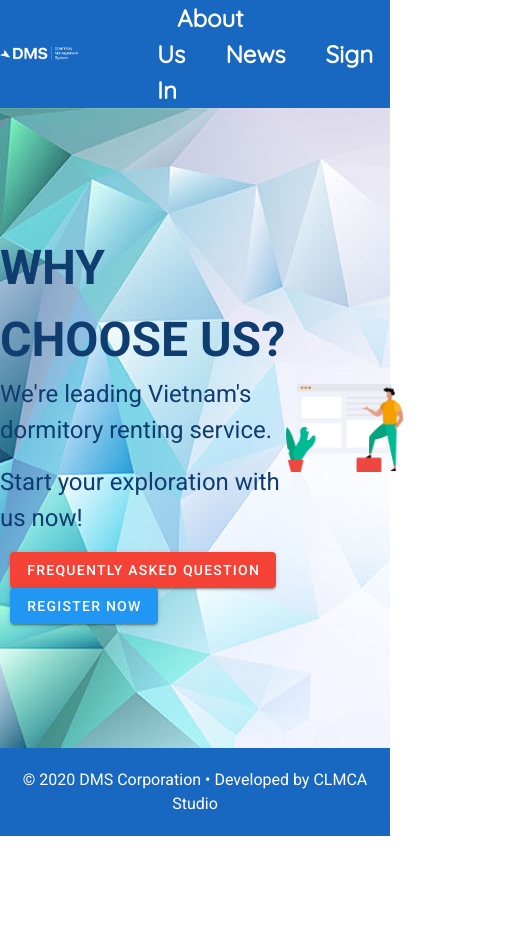
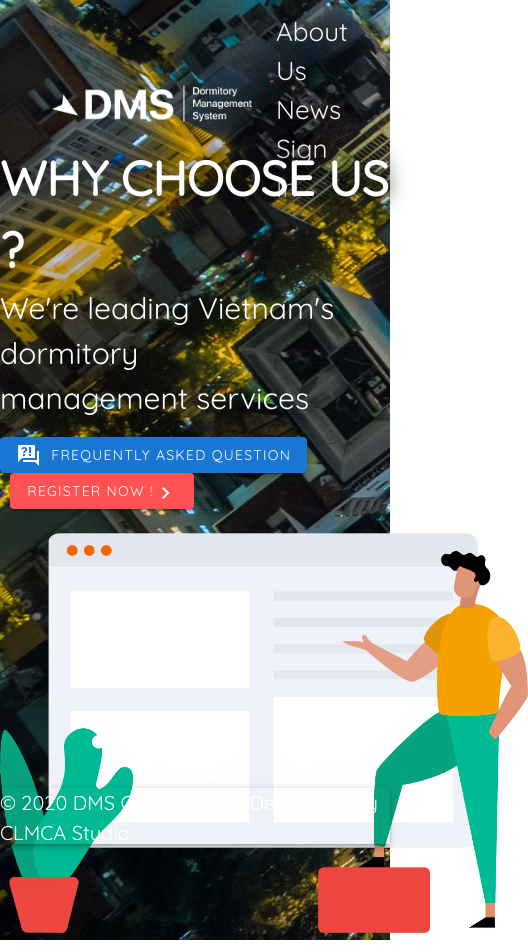
Before and after one commit to autumn16/dms, a Vue app: page / in a window 390 px wide. Shown: the whole page, 528 px wide, since content can reach past the window. Before the commit the page ends 852 px from the top, so only its background shows below. Built offline with nearby package versions, Linux system fonts and the light colour scheme; a web font is replaced by a local one.

Commit message:
fix homepage responsiveness
+ homepage responsiveness modified using grid system
+ homepage re-design

```diff
--- a/src/views/dashboard/sanitation.vue
+++ b/src/views/dashboard/sanitation.vue
@@ -73,7 +73,7 @@
                 </v-form>
                 <v-spacer></v-spacer>
                 <v-card-actions style="margin-left: 10px; margin-top: -30px; margin-bottom: 20px;">
-                  <v-btn color="green darken-1" text @click="createNewDuty()">Add sanitaiton state</v-btn>
+                  <v-btn color="green darken-1" text @click="createNewDuty()">Add sanitation state</v-btn>
                   <v-btn color="red darken-1" text @click="addNewDuty = false">Exit</v-btn>
                 </v-card-actions>
               </v-card>
--- a/src/views/home.vue
+++ b/src/views/home.vue
@@ -1,127 +1,146 @@
 <template>
-    <div>
-        <header class="header">
-            <img src="../assets/home-logo.png" alt="" />
-            <nav>
-                <ul>
-                    <li><router-link to="#" id="about">About Us</router-link></li>
-                    <li><router-link to="#" id="news">News</router-link></li>
-                    <li><router-link to="./signin" id="signIn" style="padding-right:20px; position:relative;">Sign In</router-link></li>
-                </ul>
-            </nav>
-        </header>
-        <section class="description">
-            <div class="description__content">
-                <h2>WHY CHOOSE US?</h2>
-                <p>We're leading Vietnam's dormitory renting service.</p>
-                <p>Start your exploration with us now!</p>
-                <div class="description__button">
-                    <v-btn class="text-decoration-none" color="red" dark  to="frequently-asked-question">Frequently Asked Question</v-btn>
-                    <v-btn class="text-decoration-none" color="blue" dark  to="sign-up">Register Now</v-btn>
-                </div>
-            </div>
-            <img src="../assets/img_des.png" alt="">
-        </section>
-        <footer class="footer">
-            <p>© 2020 DMS Corporation • Developed by CLMCA Studio</p>
-        </footer>
-    </div>
+  <div>
+    <v-app id="bg">
+      <v-container fluid>
+        <v-row
+          align="center"
+          justify="space-around"
+          id="nav"
+        >
+          <v-col md="0" style="margin-left: 40px;">
+            <img src="../assets/home-logo.png" width="200px" height="auto" />
+          </v-col>
+          <v-col md="auto">
+            <router-link
+              id="menu"
+              to="#"
+            >
+							About Us
+						</router-link>
+            <router-link
+              id="menu"
+              to="#"
+            >
+							News
+						</router-link>
+            <router-link
+              id="menu"
+              to="./signin"
+            >
+							Sign In
+						</router-link>
+          </v-col>
+        </v-row>
+      </v-container>
+      <v-content>
+        <v-row align="center" justify="center" style="margin-top: 50px;">
+          <v-col md="auto" id="description">
+
+            <h1>WHY CHOOSE US ?</h1>
+            <p>
+              We're leading Vietnam's dormitory
+              <br />management services
+            </p>
+            <v-btn color="primary" to="frequently-asked-question">
+							<v-icon style="margin-right: 10px;">
+								mdi-frequently-asked-questions
+							</v-icon>
+							Frequently Asked Question
+						</v-btn>
+            <v-btn color="error" to="sign-up" style="margin-left: 10px;">
+							Register Now !
+							<v-icon  style="margin-bottom: -3px;"> mdi-chevron-right </v-icon>
+						</v-btn>
+          </v-col>
+          <v-col md="auto" >
+            <img src="../assets/img_des.png" alt height="400px" width="auto" />
+          </v-col>
+        </v-row>
+      </v-content>
+			<v-bottom-navigation
+				id="navfooter"
+			>
+				<v-row align="center" justify="center">
+					<v-col md="auto">
+						<p id="footer">© 2020 DMS Corporation • Developed by CLMCA Studio</p>
+					</v-col>
+				</v-row>
+			</v-bottom-navigation>
+    </v-app>
+  </div>
 </template>
 
 <script>
-//import DetailView from './detail'
-
 export default {
-    //components: { Detail },
-    data: () => ({
-
-    })
-}
+  data: () => ({}),
+};
 </script>
 
 <style scoped>
+@import url("https://fonts.googleapis.com/css?family=Quicksand");
+@import url("https://fonts.googleapis.com/css2?family=Roboto");
 
-@import url('https://fonts.googleapis.com/css?family=Quicksand');
-@import url('https://fonts.googleapis.com/css2?family=Roboto');
 
-  /* Navigation Bar */
-
-.header {
-    display: flex;
-    width: 100%;
-    margin: 0 auto;
-    justify-content: space-around;
-    align-items: center;
-    background-color: #1867c0;
+#nav {
+	/*
+	background: #0f2027;
+  background: -webkit-linear-gradient(to right, #2c5364, #203a43, #0f2027);
+  background: linear-gradient(to right, #2c5364, #203a43, #0f2027);
+	*/
+	height: 80px;
+	margin-top: -12px;
+	margin-bottom: -12px;
 }
 
-.header img {
-    padding-right: 10%;
-    width: 30%;
+#menu {
+	text-decoration: none;
+	color: whitesmoke;
+	font-family: 'Roboto', sans-serif;
+	font-size: 26px;
+	margin-right: 30px;
+	font-family: 'Quicksand', sans-serif;
+	text-shadow: 1px 1px 20px black;
 }
 
-.header nav ul {
-    list-style: none;
-    margin-bottom: 0;
-    padding-left: 40px;
+#menu:hover{
+	opacity: 60%;
 }
 
-.header nav ul li {
-    display: inline;
-    margin: 20px;
-    font-family: 'Quicksand', sans-serif;
-    font-size: 24px;
+#bg{
+	background-image: url('../assets/bg.jpg');
+	background-size: cover;
 }
 
-.header nav ul li a:hover {
-    opacity: 0.65;
+#description{
+	font-family: 'Quicksand', sans-serif;
+}
+#description h1{
+	font-size: 48px;
+	color: white;
+	text-shadow: 1px 1px 20px black;
 }
 
-.header nav ul li a {
-    text-decoration: none;
-    font-weight: bold;
-    color: white;
+#description p{
+	font-size: 30px;
+	color: white;
+	text-shadow: 1px 10px 20px black;
 }
 
-/* Description */
-.description {
-    display: flex;
-    justify-content: space-around;
-    align-items: center;
-    padding: 5rem 0;
-    background-image: url(../assets/bg-home.jpg);
-    background-repeat: no-repeat;
-    width: 100%;
-    height: 40rem;
+#navfooter {
+	/*
+	background: #0f2027;
+  background: -webkit-linear-gradient(to right, #2c5364, #203a43, #0f2027);
+  background: linear-gradient(to right, #2c5364, #203a43, #0f2027);
+	*/
+	background-color: transparent;
+	position: fixed;
+	text-shadow: 1px 1px 100px black;
 }
 
-.description img {
-    width: 30%;
-}
-
-.description__content h2 {
-    font-size: 48px;
-    color: rgb(16, 61, 112);
-}
-
-.description__content p {
-    font-size: 24px;
-    color: rgb(16, 61, 112);
-}
-
-.description__button .v-btn {
-    margin: 0 10px;
-}
-
-.footer {
-    width: 100%;
-    background-color: #1867c0;
-}
-
-.footer p {
-    color: white;
-    text-align: center;
-    padding: 20px 0;
+#footer {
+	color: white;
+	font-size: 20px;
+	font-family: 'Quicksand', sans-serif;
 }
 
 </style>
```
Also changed, not shown: src/assets/bg.jpg (added).
